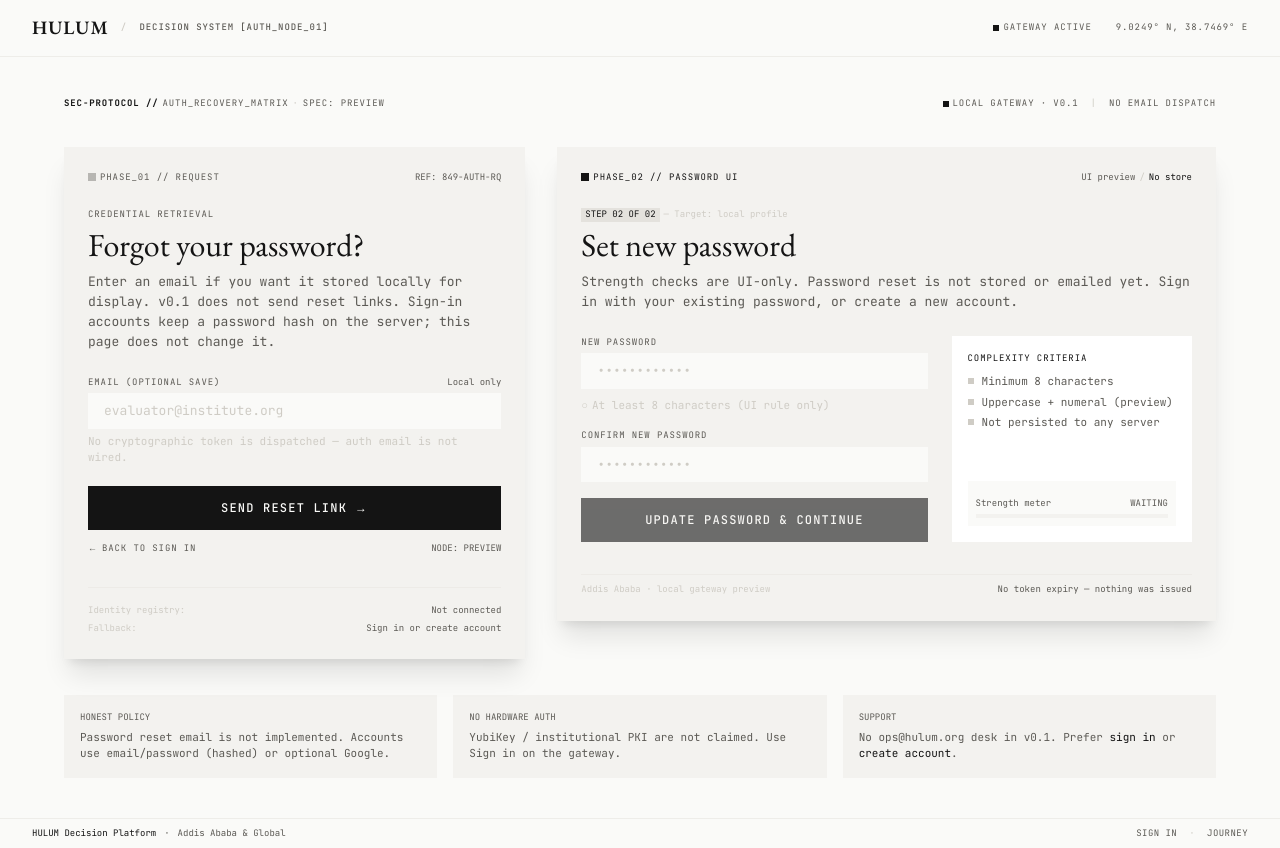
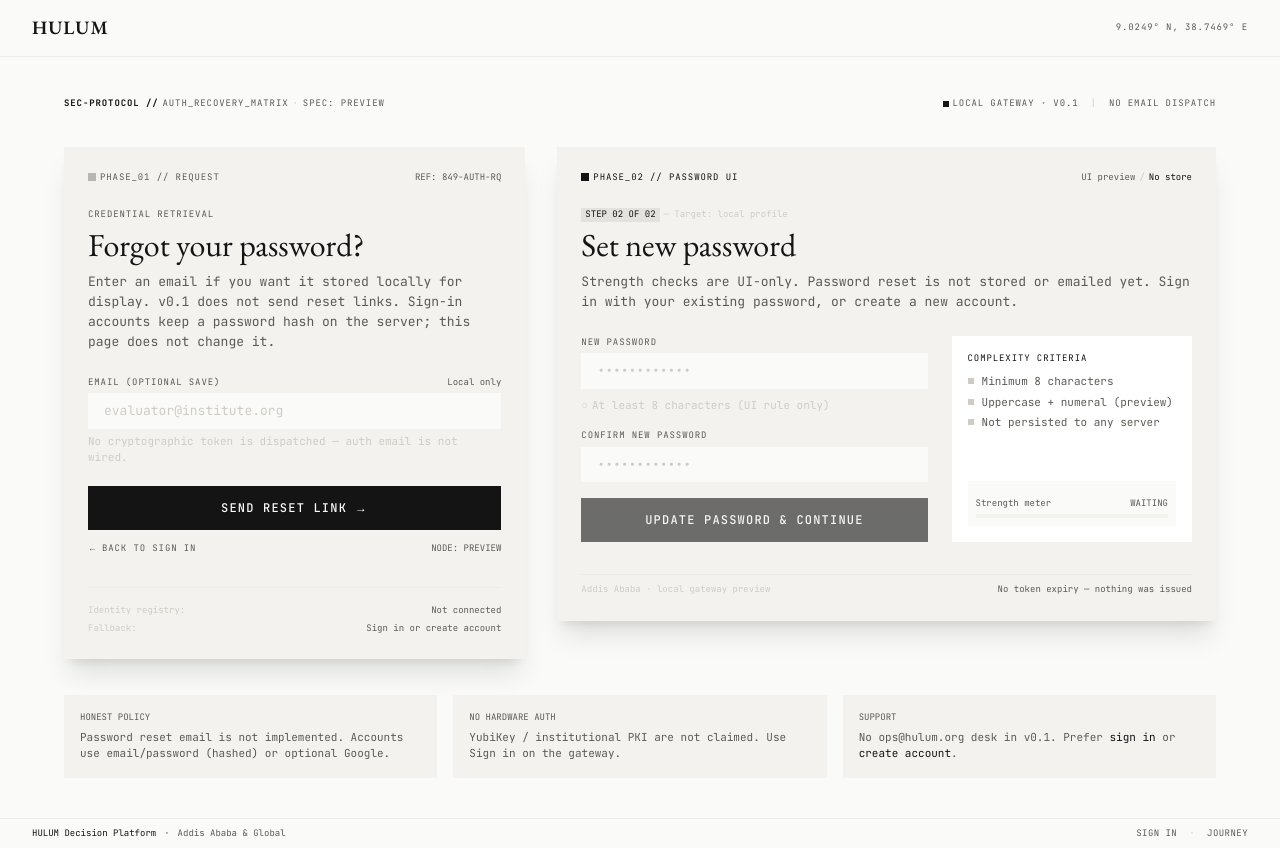
Before and after one commit to mumekonin/hulum, a Next.js app in the folder apps/web/: page /forgot-password in a window 1280 px wide. Built offline with nearby package versions, Linux system fonts and the light colour scheme.

Commit message:
Remove decorative system labels from sign-in screens
Co-authored-by: Cursor <cursoragent@cursor.com>

```diff
--- a/apps/web/src/components/AuthGateway.tsx
+++ b/apps/web/src/components/AuthGateway.tsx
@@ -82,14 +82,8 @@ export function AuthGateway() {
             <span className="font-gw-serif text-[19px] font-semibold tracking-wider text-gw-primary normal-case">
               HULUM
             </span>
-            <span className="text-gw-outline-var">/</span>
-            <span className="text-gw-muted tracking-widest">Decision system [AUTH_NODE_01]</span>
           </div>
           <div className="flex items-center gap-6 text-[9px] uppercase tracking-widest text-gw-muted">
-            <div className="flex items-center gap-1">
-              <span className="h-1.5 w-1.5 bg-gw-primary" aria-hidden />
-              <span>Gateway active</span>
-            </div>
             <span className="hidden sm:inline">9.0249° N, 38.7469° E</span>
             <ThemeToggle />
           </div>
@@ -102,11 +96,6 @@ export function AuthGateway() {
             <div className="grid grid-cols-1 items-center gap-10 lg:grid-cols-12 lg:gap-12">
               <div className="flex flex-col justify-center lg:col-span-6 lg:pr-8">
                 <div className="mb-6 flex flex-col gap-4">
-                  <div className="flex items-center gap-2 text-[9px] uppercase tracking-widest text-gw-secondary">
-                    <span>Index: archive // 2025.1</span>
-                    <span className="text-gw-outline-var">/</span>
-                    <span>Verified access</span>
-                  </div>
                   <p className="font-gw-serif text-3xl font-semibold tracking-tight text-gw-primary">HULUM</p>
                 </div>
 
--- a/apps/web/src/components/AuthInduction.tsx
+++ b/apps/web/src/components/AuthInduction.tsx
@@ -54,14 +54,8 @@ export function AuthInduction() {
             <Link href="/" className="font-gw-serif text-[19px] font-semibold tracking-wider text-gw-primary normal-case">
               HULUM
             </Link>
-            <span className="text-gw-outline-var">/</span>
-            <span className="text-gw-muted tracking-widest">Decision system [AUTH_NODE_01]</span>
           </div>
           <div className="flex items-center gap-6 text-[9px] uppercase tracking-widest text-gw-muted">
-            <div className="flex items-center gap-1">
-              <span className="h-1.5 w-1.5 bg-gw-primary" aria-hidden />
-              <span>Gateway active</span>
-            </div>
             <span className="hidden sm:inline">9.0249° N, 38.7469° E</span>
             <ThemeToggle />
           </div>
--- a/apps/web/src/components/AuthRecovery.tsx
+++ b/apps/web/src/components/AuthRecovery.tsx
@@ -63,14 +63,8 @@ export function AuthRecovery() {
             <Link href="/" className="font-gw-serif text-[19px] font-semibold tracking-wider text-gw-primary normal-case">
               HULUM
             </Link>
-            <span className="text-gw-outline-var">/</span>
-            <span className="text-gw-muted tracking-widest">Decision system [AUTH_NODE_01]</span>
           </div>
           <div className="flex items-center gap-6 text-[9px] uppercase tracking-widest text-gw-muted">
-            <div className="flex items-center gap-1">
-              <span className="h-1.5 w-1.5 bg-gw-primary" aria-hidden />
-              <span>Gateway active</span>
-            </div>
             <span className="hidden sm:inline">9.0249° N, 38.7469° E</span>
           </div>
         </div>
```
